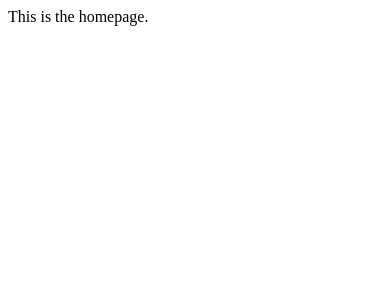
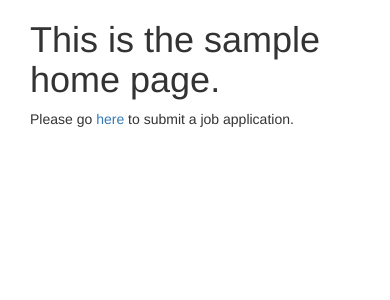
Before and after one commit to jabrabec/HB-assess-flask, a Flask app: page / in a window 390 px wide. Shown: the top 300 px of the page. Run offline with Flask 2, Linux system fonts and the light colour scheme; some libraries are stand-ins or nearby versions.

Commit message:
switched index.html to jinja templating; slight syntax revision in application.py; some bootstrap added to html templates

```diff
--- a/application.py
+++ b/application.py
@@ -1,6 +1,6 @@
-from flask import Flask, render_template, request
+from flask import Flask, render_template, request, flash
 from flask_debugtoolbar import DebugToolbarExtension
-# import jinja2
+import jinja2
 
 app = Flask(__name__)
 
@@ -13,12 +13,12 @@ app.secret_key = "ABC"
 def index_page():
     """Show an index page."""
 
-    return "<html><body>This is the homepage.</body></html>"
+    # return "<html><body>This is the homepage.</body></html>"
 
     # Alternately, we could make this a Jinja template in `templates/`
     # and return that result of rendering this, like:
     #
-    # return render_template("index.html")
+    return render_template("index.html")
 
 
 @app.route("/application-form")
@@ -32,13 +32,18 @@ def application_form():
 def process_application():
     """Process the input from the application form and confirm receipt."""
 
-    first_name = request.form["firstname"]
-    last_name = request.form["lastname"]
-    job = request.form["job"]
-    salary = request.form["salary"]
+    # # alternate methods to retrieve POST input:
+    # first_name = request.form["firstname"]
+    # last_name = request.form["lastname"]
+    # job = request.form["job"]
+    # salary = request.form["salary"]
+    first_name = request.form.get("firstname")
+    last_name = request.form.get("lastname")
+    job = request.form.get("job")
+    salary = request.form.get("salary")
 
     return render_template("application-response.html", firstname=first_name,
-                            lastname=last_name, job=job, salary=salary)
+                           lastname=last_name, job=job, salary=salary)
 
 
 if __name__ == "__main__":
--- a/templates/application-response.html
+++ b/templates/application-response.html
@@ -5,6 +5,7 @@
 {% endblock %}
 
 {% block content %}
-    Thank you, {{ firstname }} {{ lastname }}, for applying to be a {{ job }}. Your
-minimum salary requirement is {{ salary }} dollars.
+    <div>
+        Thank you, {{ firstname }} {{ lastname }}, for applying to be a {{ job }}. Your minimum salary requirement is {{ salary }} dollars.
+    </div>
 {% endblock %}
--- a/templates/base.html
+++ b/templates/base.html
@@ -2,11 +2,17 @@
 <html>
     <head>
         <title>{% block title %}TITLE GOES HERE{% endblock %}</title>
+        <link rel="stylesheet" href="https://maxcdn.bootstrapcdn.com/bootstrap/3.3.7/css/bootstrap.min.css" integrity="sha384-BVYiiSIFeK1dGmJRAkycuHAHRg32OmUcww7on3RYdg4Va+PmSTsz/K68vbdEjh4u" crossorigin="anonymous">
         <link rel="stylesheet" href="./static/styles.css">
     </head>
     <body>
 
         {% block content %} BODY CONTENT GOES HERE {% endblock %}
 
+        <!-- jQuery (necessary for Bootstrap's JavaScript plugins) -->
+        <script src="https://ajax.googleapis.com/ajax/libs/jquery/1.12.4/jquery.min.js"></script>
+        <!-- Include all compiled plugins (below), or include individual files as needed -->
+        <script src="js/bootstrap.min.js"></script>
+
     </body>
 </html>
--- a/templates/index.html
+++ b/templates/index.html
@@ -1,11 +1,19 @@
-<!doctype html>
-<html>
-<head>
-    <title>Sample Home Page</title>
-</head>
-<body>
+{% extends "base.html" %}
 
-<h1>This is the sample home page.</h1>
+{% block title %}
+    Sample Home Page
+{% endblock %}
 
-</body>
-</html>
+{% block content %}
+    <div class="container-fluid">
+        <section class="col-xs-12 col-md-6 col-md-offset-3">
+            <h1>
+                This is the sample home page.
+            </h1>
+        </section>
+
+        <div class="col-xs-12 col-md-6 col-md-offset-3">
+            Please go <a href="/application-form">here</a> to submit a job application.
+        </div>
+    </div>
+{% endblock %}
```
Also changed, not shown: templates/application-form.html (+4 -4 lines). Lines whose indentation alone changed are shown as unchanged.
